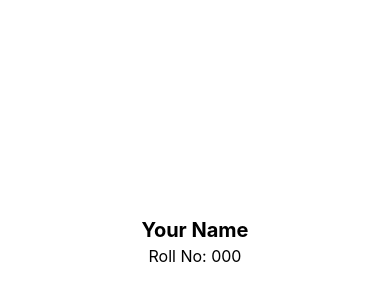
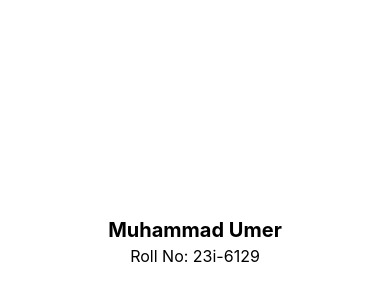
Before and after one commit to NayrMonk/quiz, a React Native app: screen / in a window 390 px wide. Shown: the part 180-480 px from the top of the page. Built offline with nearby package versions, Linux system fonts and the light colour scheme.

Commit message:
Set real name and roll number on home screen

```diff
--- a/App.js
+++ b/App.js
@@ -4,8 +4,8 @@ import { StyleSheet, Text, View } from 'react-native';
 export default function App() {
   return (
     <View style={styles.container}>
-      <Text style={styles.name}>Your Name</Text>
-      <Text style={styles.roll}>Roll No: 000</Text>
+      <Text style={styles.name}>Muhammad Umer</Text>
+      <Text style={styles.roll}>Roll No: 23i-6129</Text>
       <StatusBar style="auto" />
     </View>
   );
```
